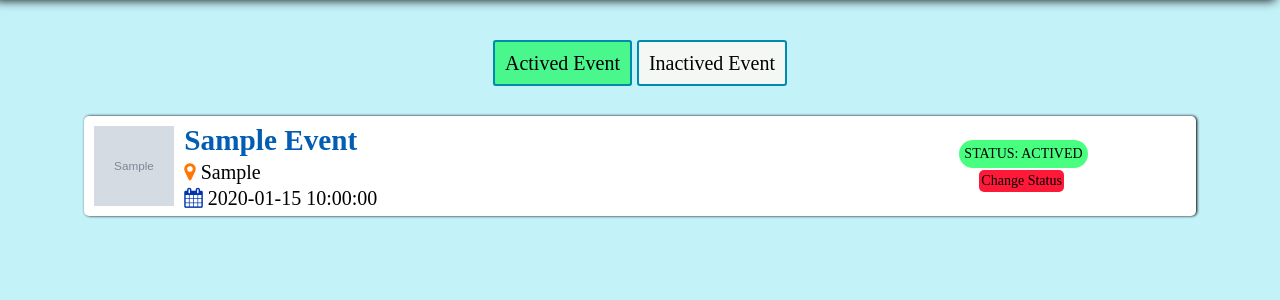
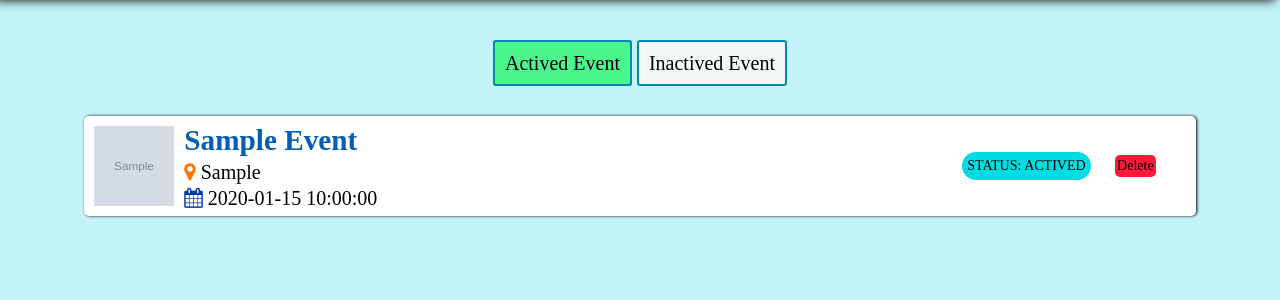
Before and after one commit to RatulSikder97/PHP--event-assign, a PHP site: page /?status=true in a window 1280 px wide. Shown: the part 80-380 px from the top of the page. Run offline with PHP 8.4, Linux system fonts and the light colour scheme; the visitor is signed in with stand-in values (Sample User, id 1); tables that the repository leaves empty or names only in its code hold one stand-in row (values such as "Sample post"); grey boxes marked "Sample" are stand-in pictures.

Commit message:
till event control

```diff
--- a/Model/Event.php
+++ b/Model/Event.php
@@ -88,4 +88,35 @@ class Event
         $stmt->execute();
         return $stmt->fetch();
     }
+
+    // update event status
+    function changeEventStatus(){
+         // query to insert record
+        $queryToActive = "UPDATE events SET `status`='active' WHERE Date(date) = Date(Now())";
+        $queryToInactive = "UPDATE events SET `status`='inactive' WHERE Date(date) <> Date(Now())";
+        // prepare query
+        $stmtToInactive = $this->conn->prepare( $queryToInactive);
+        $stmtToActive = $this->conn->prepare($queryToActive);
+        $stmtToActive->execute();
+        $stmtToInactive->execute();
+
+
+        return true;
+
+    }
+
+    // delete event
+    function deleteEvent($eventId){
+        // query to insert record
+        $query = "DELETE FROM events WHERE id = :eventId";
+
+        // prepare query
+        $stmt = $this->conn->prepare($query);
+
+        // bind param
+        $stmt->bindParam(":eventId", $eventId);
+        $stmt->execute();
+        return true;
+    }
+
 }
--- a/css/style.css
+++ b/css/style.css
@@ -312,7 +312,7 @@ header .logo:hover {
 .card-status p {
   padding: 0.5rem;
   border-radius: 1.5rem;
-  background-color: #48ff7f;
+  background-color: #00dce4;
   text-transform: uppercase;
 }
 
--- a/index.php
+++ b/index.php
@@ -15,6 +15,16 @@ if (!($admin->is_logged_in())) {
 // get all event regrading admins
 $eventObj = new Event($db);
 $allEvents = $eventObj->getAllEvent($_SESSION['id']);
+
+
+
+// change all today event to active another to inactive
+$eventObj->changeEventStatus();
+
+// delete event from event list
+if (isset($_REQUEST['delete']) && $_REQUEST['delete']) {
+    $eventObj->deleteEvent($_REQUEST['id']);
+}
 
 // logout button
 if (isset($_REQUEST['logout'])) {
@@ -97,8 +107,16 @@ if (isset($_REQUEST['logout'])) {
 
         <!-- list section start -->
         <div class="event-list">
+            <!-- event empty -->
+            <?php if (empty($allEvents)) { ?>
+                <div class="list-card">
+                    Event list is empty;
+                </div>
+            <?php } ?>
+
             <?php foreach ($allEvents as $singleEvent) { ?>
-                <?php if (($_REQUEST['status'] == 'true' || !isset($_REQUEST['status'])) && $singleEvent->status == true) { ?>
+                <!-- activated events -->
+                <?php if ((!isset($_REQUEST['status']) || $_REQUEST['status'] == 'true') && $singleEvent->status == 'active') { ?>
                     <div class="list-card">
                         <div class="card-img">
                             <img src="<?= $singleEvent->image ?>" class="list-card-image" alt=" <?= $singleEvent->title ?>">
@@ -114,10 +132,13 @@ if (isset($_REQUEST['logout'])) {
                         </div>
                         <div class="card-status">
                             <p class="list-card-text">Status: <?= $singleEvent->status ?>d</p>
-                            <a href="index.php?changeStatus=true">Change Status</a>
+                            <a href="index.php?id=<?= $singleEvent->id ?>&delete=true">Delete</a>
                         </div>
                     </div>
-                <?php } else if($singleEvent->status == false) { ?>
+                    <!-- activated ends -->
+
+                    <!-- inactivated event -->
+                <?php } else if (isset($_REQUEST['status']) && $_REQUEST['status'] == 'false' && $singleEvent->status == 'inactive') { ?>
                     <div class="list-card">
                         <div class="card-img">
                             <img src="<?= $singleEvent->image ?>" class="list-card-image" alt=" <?= $singleEvent->title ?>">
@@ -133,13 +154,10 @@ if (isset($_REQUEST['logout'])) {
                         </div>
                         <div class="card-status">
                             <p class="list-card-text">Status: <?= $singleEvent->status ?>d</p>
-                            <a href="index.php?changeStatus=true">Change Status</a>
+                            <a href="index.php?id=<?= $singleEvent->id ?>&delete=true">Delete</a </div> </div> <?php } ?> <!-- inactivated ends -->
+                        <?php } ?>
                         </div>
-                    </div>
-                <?php } ?>
-            <?php } ?>
-        </div>
-        <!-- list section end -->
+                        <!-- list section end -->
     </section>
     <!-- main section end -->
 
```
Also changed, not shown: uploads/1366x768-DSC100037270.jpg (added), uploads/PHOTO_20171015_202854.jpg (added), uploads/unnamed.jpg (added).
